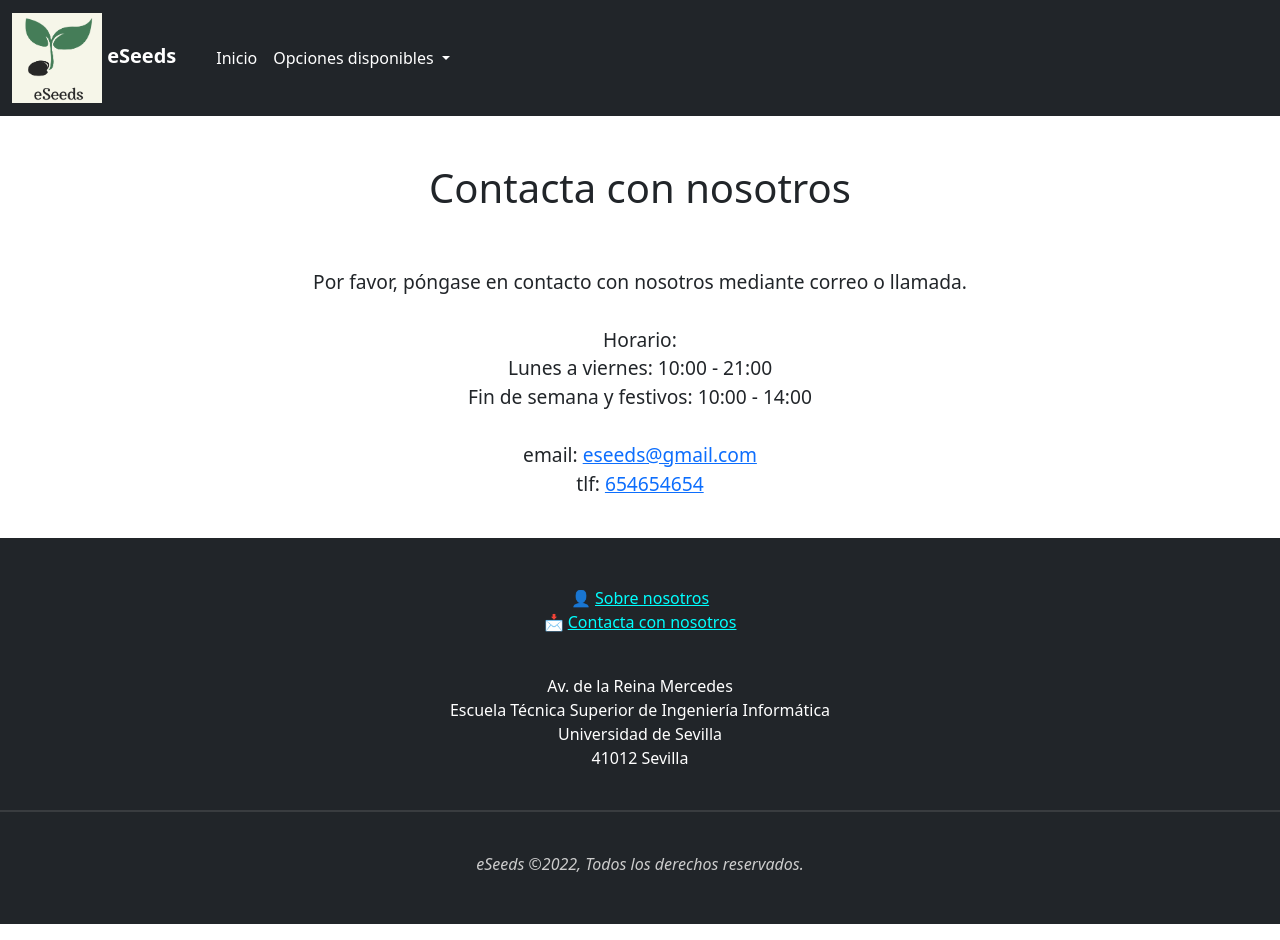
After one commit to horgarler/eSeeds, a Django app: page /contacto/ in a window 1280 px wide. The commit adds this page. Run offline with Django 4.2, Linux system fonts and the light colour scheme.

Commit message:
Nuevas vistas, footer y favicon

```diff
--- a/eSeeds/static/base.css
+++ b/eSeeds/static/base.css
@@ -19,3 +19,15 @@
   .fit-content {
     width: fit-content !important;
   }
+
+.footer-text{
+  color: #0ff
+}
+
+.white-text{
+  color: #fff
+}
+
+.grey-text{
+  color: #ccc
+}
--- a/eSeeds/templates/base.html
+++ b/eSeeds/templates/base.html
@@ -11,6 +11,7 @@
         <link href="/static/base.css" rel="stylesheet" >
         <link href="https://cdn.jsdelivr.net/npm/bootstrap@5.2.2/dist/css/bootstrap.min.css" rel="stylesheet" integrity="sha384-Zenh87qX5JnK2Jl0vWa8Ck2rdkQ2Bzep5IDxbcnCeuOxjzrPF/et3URy9Bv1WTRi" crossorigin="anonymous">
         <script src="https://cdn.jsdelivr.net/npm/bootstrap@5.2.2/dist/js/bootstrap.bundle.min.js" integrity="sha384-OERcA2EqjJCMA+/3y+gxIOqMEjwtxJY7qPCqsdltbNJuaOe923+mo//f6V8Qbsw3" crossorigin="anonymous"></script>
+        <link rel="shortcut icon" type="image/ico" href="{% static 'media/favicon.ico' %}"/>
     </head>
 
     <body>
@@ -60,5 +61,7 @@
 
         {% block content %}{% endblock %} <!-- Necesario para poder usarlo en otras paginas -->
 
+        {% include 'footer.html' %}
+
     </body>
 </html>
--- /dev/null
+++ b/eSeeds/templates/contacto.html
@@ -0,0 +1,30 @@
+{% extends 'base.html' %}
+
+{% block content %}
+
+
+    <div class="contenido">
+        <br><br>
+        <div class="row" style="text-align:center">
+            <h1>
+                Contacta con nosotros<br><br>
+            </h1>
+        </div>
+
+
+        <div class="row" style="text-align:center">
+            <p style="font-size:larger">
+                Por favor, póngase en contacto con nosotros mediante correo o llamada.
+                <br><br>
+                Horario:<br>
+                Lunes a viernes: 10:00 - 21:00<br>
+                Fin de semana y festivos: 10:00 - 14:00<br>
+                <br>
+                email: <a href="mailto:eseeds@gmail.com">eseeds@gmail.com</a><br>
+                tlf: <a href="tel:+34654654654">654654654</a><br>
+            </p>
+        </div>
+        <br>
+    </div>
+
+{% endblock %}
--- /dev/null
+++ b/eSeeds/templates/footer.html
@@ -0,0 +1,17 @@
+<footer class="bg-dark">
+    <p style="text-align:center;">
+        <br><br>
+        👤 <a class="footer-text" href="/datos_empresa">Sobre nosotros</a><br>
+        📩 <a class="footer-text" href="/contacto">Contacta con nosotros</a><br><br>
+    </p>
+    <p class="white-text" style="text-align:center;">
+        Av. de la Reina Mercedes<br>
+        Escuela Técnica Superior de Ingeniería Informática<br>
+        Universidad de Sevilla<br>
+        41012 Sevilla<br><br>
+    </p>
+    <hr style="height:2px;border-width:0;color:gray;background-color:gray"><br>
+    <p class="grey-text" style="text-align:center;">
+        <i>eSeeds ©2022, Todos los derechos reservados.</i><br><br><br>
+    </p>
+</footer>
--- a/eSeeds/templates/politica_envio.html
+++ b/eSeeds/templates/politica_envio.html
@@ -30,11 +30,6 @@
             </p>
         </div>
         <br>
-
-        <footer class="row" style="text-align:center">
-            <h5>eSeeds. Sevilla, 2022. Todos los derechos reservados.<h5>
-        </footer>
-
     </div>
 
 {% endblock %}
--- a/eSeeds/urls.py
+++ b/eSeeds/urls.py
@@ -6,4 +6,6 @@ urlpatterns = [
     path('', views.home, name= 'home'),
     path('catalogo/', views.catalogo, name='catalogo'),
     path('politica_envio/', views.politica_envio, name='politica_envio'),
+    path('datos_empresa/', views.datos_empresa, name='datos_empresa'),
+    path('contacto/', views.contacto, name='contacto'),
 ]
--- a/eSeeds/views.py
+++ b/eSeeds/views.py
@@ -13,3 +13,9 @@ def catalogo(request):
 
 def politica_envio(request):
     return render(request, 'politica_envio.html')
+
+def datos_empresa(request):
+    return render(request, 'datos_empresa.html')
+
+def contacto(request):
+    return render(request, 'contacto.html')
```
Also changed, not shown: eSeeds/templates/datos_empresa.html (added, +29 -0 lines), eSeeds/static/media/favicon.ico (added).
